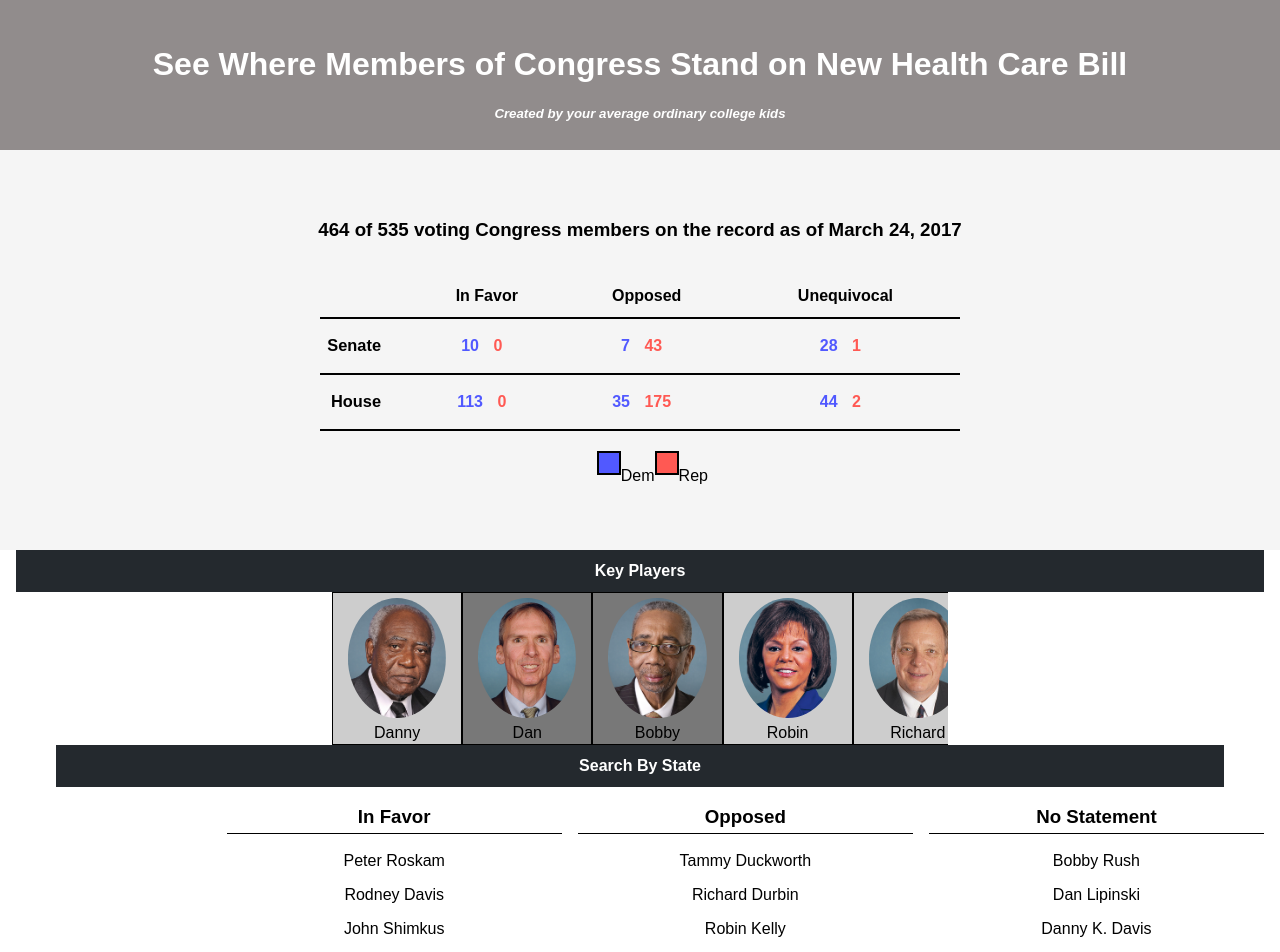
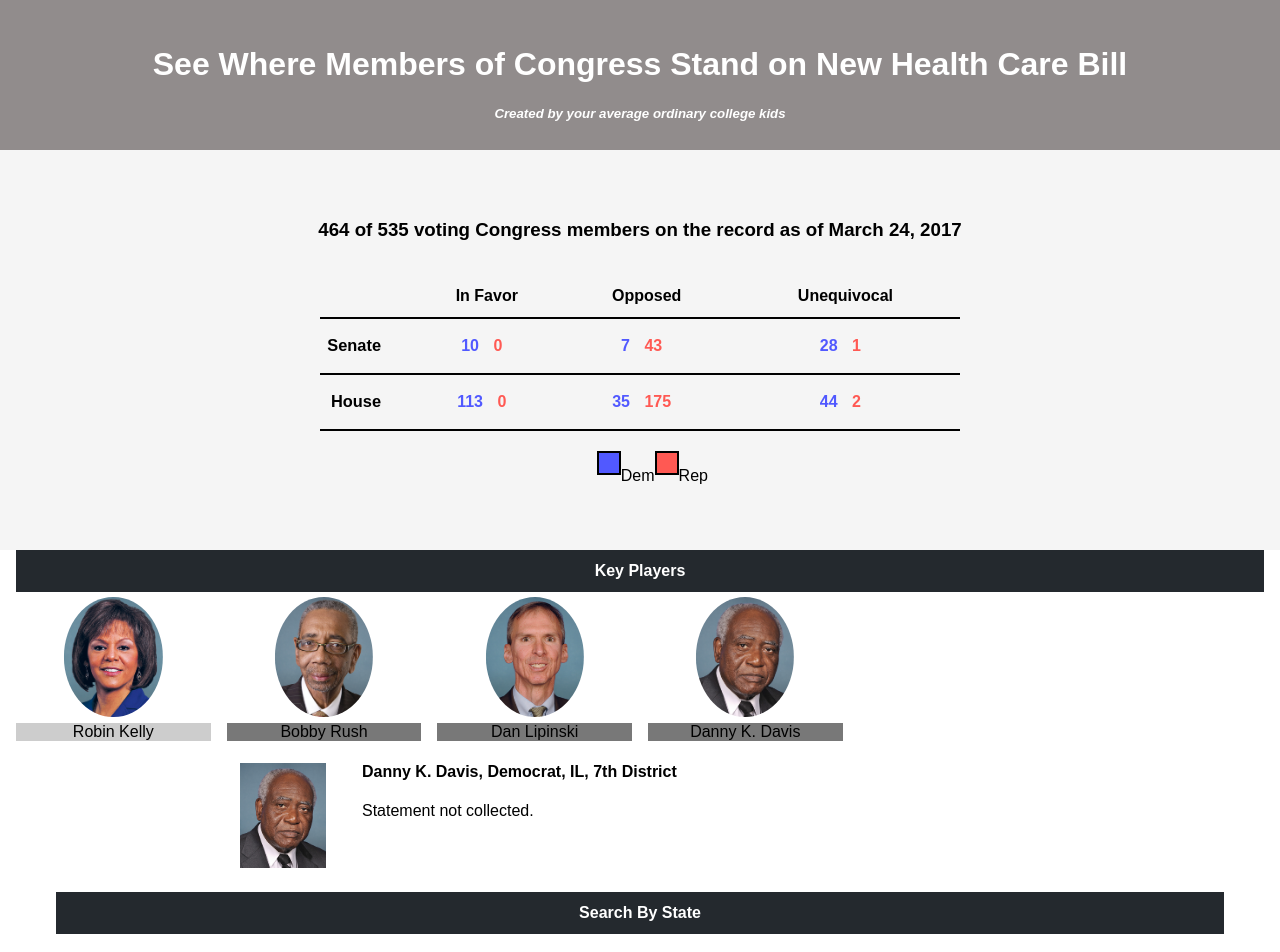
Before and after one commit to MagicWilliams/studio-legislator-tracker, a React (Create React App) app: page / in a window 1280 px wide. Shown: the top 952 px of the page. Built offline with nearby package versions, Linux system fonts and the light colour scheme.

Commit message:
Quick fixes to the key players component.

```diff
--- a/src/components/KeyPlayers/KeyPlayers.css
+++ b/src/components/KeyPlayers/KeyPlayers.css
@@ -1,10 +1,3 @@
-.scrollContainer {
-  position: relative;
-  overflow-x: scroll;
-  height: 100%;
-  display: flex;
-}
-
 .thumbnail {
   border: 1px solid black;
   width: 15vh;
--- a/src/components/KeyPlayers/KeyPlayers.jsx
+++ b/src/components/KeyPlayers/KeyPlayers.jsx
@@ -1,50 +1,73 @@
 import React, { Component } from 'react';
 import { Grid, Row, Col } from 'react-flexbox-grid';
+import RepCard from '../RepCard/RepCard';
 import './KeyPlayers.css';
 
 class KeyPlayer extends Component {
   constructor(props) {
     super(props);
     this.state = {
+      showInfo: {
+        name: "Danny K. Davis",
+        img: "/img/danny.jpg",
+        party: " Democrat",
+        state: " IL",
+        district: " 7th District",
+        quote: "Statement not collected.",
+        stance: "no-statement"
+      },
       keyPlayers: [
         {
-          name: "Danny",
-          img: "/img/danny.jpg",
-          stance: "against",
+          name: "Robin Kelly",
+          img: "/img/robin.jpg",
+          party: " Democrat",
+          state: " IL",
+          district: " 2nd District",
+          quote: "The Affordable Care Act has left behind a legacy of progress. It is working and is more popular than ever. Let's fix any issues instead of passing this bill that will make Americans sick again.",
+          quoteSource: "Press release, March 7, 2017",
+          quoteLink: "http://robinkelly.house.gov/media-center/press-releases/rep-kelly-releases-a-statement-on-republicans-aca-repeal-bill",
+          stance: "opposed"
         },
         {
-          name: "Dan",
-          img: "/img/dan.jpg",
-          stance: "IF",
+            name: "Bobby Rush",
+            img: "/img/bobby.jpg",
+            party: " Democrat",
+            state: " IL",
+            district: " 1st District",
+            quote: "Statement not collected.",
+            stance: "no-statement"
         },
         {
-          name: "Bobby",
-          img: "/img/bobby.jpg",
-          stance: "IF",
+          name: "Dan Lipinski",
+          img: "/img/dan.jpg",
+          party: " Democrat",
+          state: " IL",
+          district: " 3rd District",
+          quote: "Statement not collected.",
+          stance: "no-statement"
         },
         {
-          name: "Robin",
-          img: "/img/robin.jpg",
-          stance: "against",
+          name: "Danny K. Davis",
+          img: "/img/danny.jpg",
+          party: " Democrat",
+          state: " IL",
+          district: " 7th District",
+          quote: "Statement not collected.",
+          stance: "no-statement"
         },
-        {
-          name: "Richard",
-          img: "/img/richard.jpg",
-          stance: "against",
-        },
-        {
-          name: "Tammy",
-          img: "/img/tammy.jpg",
-          stance: "IF",
-        }
       ]
     }
 
   }
 
+  updateShownInfo(rep) {
+    this.setState({ showInfo: rep });
+  }
+
   render() {
 
     return (
+      <div>
       <Grid fluid>
         <Row>
           <Col xs={12}>
@@ -54,18 +77,29 @@ class KeyPlayer extends Component {
           </Col>
         </Row>
         <Row>
-          <Col xsOffset={3} xs={6}>
-            <div className="scrollContainer">
-              {this.state.keyPlayers.map(rep =>
-                <div className="thumbnail" style={(rep.stance) === "against" ? {backgroundColor: '#cdcdcd'} : {backgroundColor: '#787878'}}>
-                  <img src={rep.img} className="thumbnailImage"/>
-                  <p className="thumbnailBio"> {rep.name} </p>
-                </div>
-              )}
-            </div>
-          </Col>
+          <Col xs={0} smOffset={2}></Col>
+          {this.state.keyPlayers.map(rep =>
+            <Col xs={3} sm={2}>
+              <div onClick={() => this.updateShownInfo(rep)}>
+                <img src={rep.img} className="thumbnailImage"/>
+                <p className="thumbnailBio" style={(rep.stance) === "opposed" ? {backgroundColor: '#cdcdcd'} : {backgroundColor: '#787878'}}> {rep.name} </p>
+              </div>
+            </Col>
+            )}
         </Row>
       </Grid>
+      <RepCard
+        img={this.state.showInfo.img}
+        name={this.state.showInfo.name}
+        party={this.state.showInfo.party}
+        state={this.state.showInfo.state}
+        district={this.state.showInfo.district}
+        quote={this.state.showInfo.quote}
+        quoteSource={this.state.showInfo.quoteSource}
+        quoteLink={this.state.showInfo.quoteLink}
+        stance={this.state.showInfo.stance}
+      />
+    </div>
 
     )
   }
```
